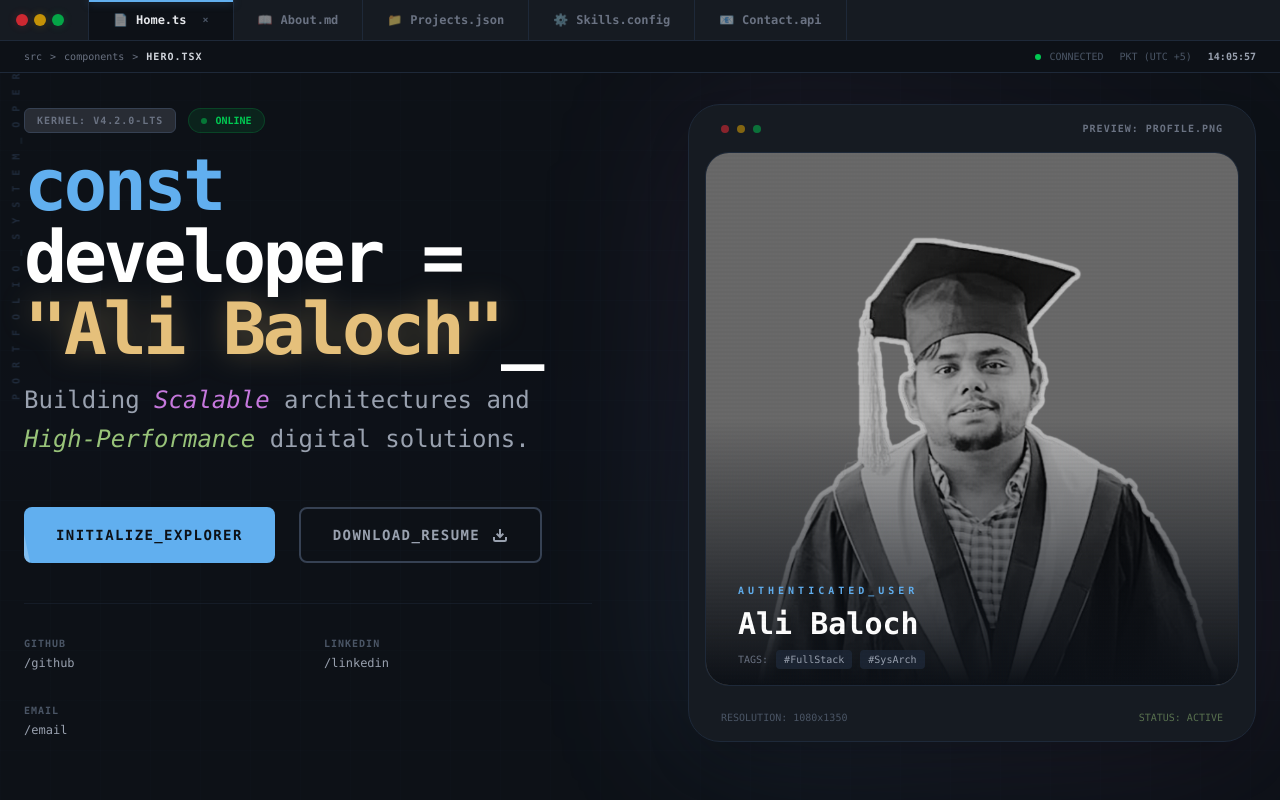
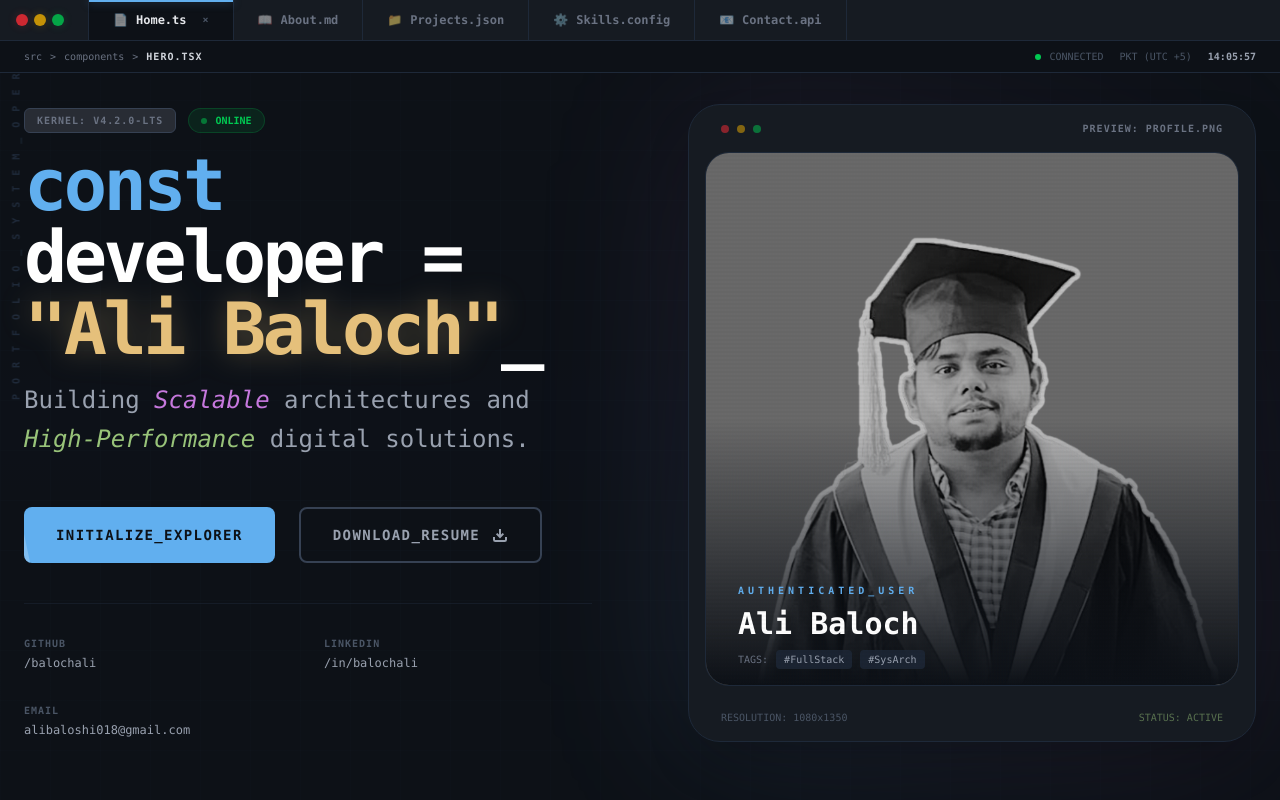
Before and after one commit to balochali/my-portfolio, a Next.js app: page / in a window 1280 px wide. Shown: the top 800 px of the page. Built offline with nearby package versions, Linux system fonts and the light colour scheme.

Commit message:
Updated Github Links

```diff
--- a/src/components/HeroSection/hero.tsx
+++ b/src/components/HeroSection/hero.tsx
@@ -101,7 +101,7 @@
                   {social.name}
                 </span>
                 <span className="text-xs text-gray-400 group-hover:text-white transition-colors truncate">
-                  /{social.name.toLowerCase()}
+                  {social.text.toLowerCase()}
                 </span>
               </a>
             ))}
--- a/src/data/portfolioData.ts
+++ b/src/data/portfolioData.ts
@@ -23,16 +23,19 @@
       name: "GitHub",
       url: "https://github.com/balochali",
       icon: "🐙",
+      text: "/balochali",
     },
     {
       name: "LinkedIn",
       url: "https://www.linkedin.com/in/balochali/",
       icon: "💼",
+      text: "/in/balochali",
     },
     {
       name: "Email",
       url: "mailto:alibaloshi018@gmail.com",
       icon: "📧",
+      text: "alibaloshi018@gmail.com",
     },
   ],
   contactMethods: [
```
